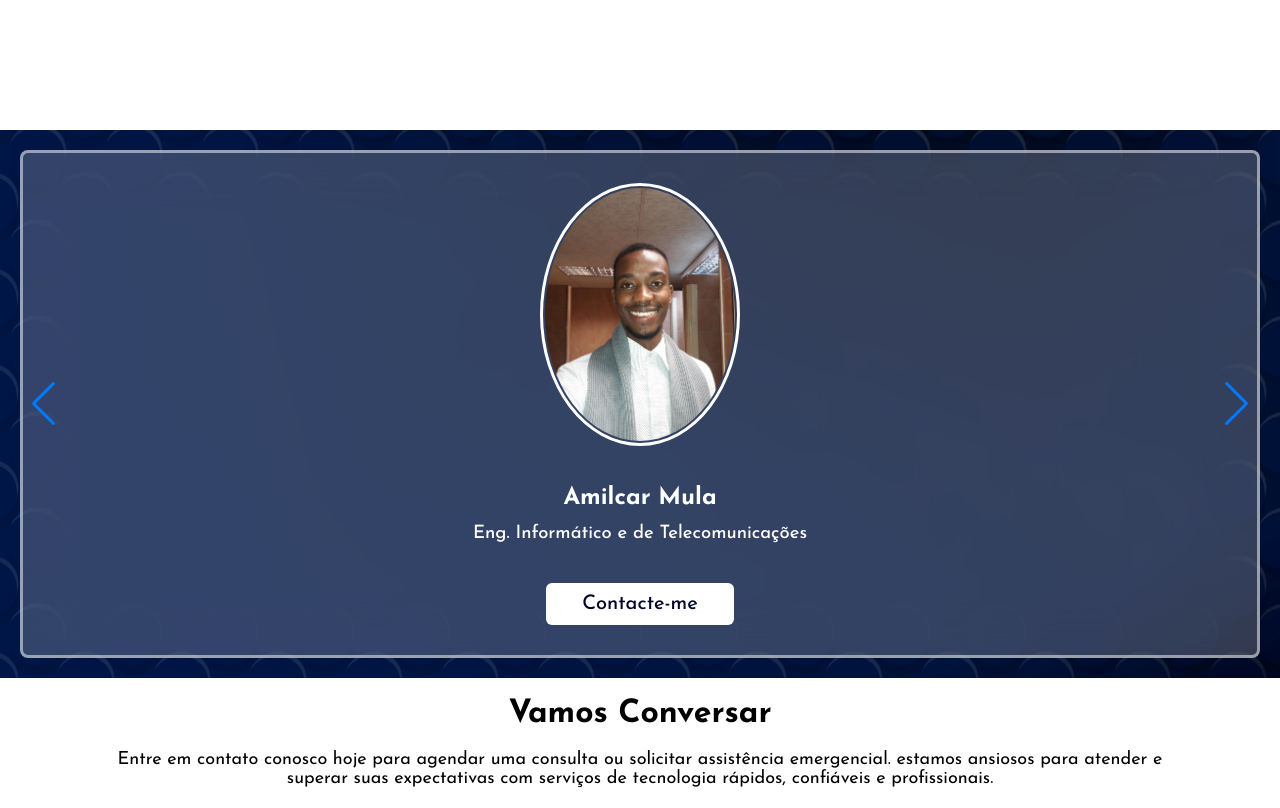
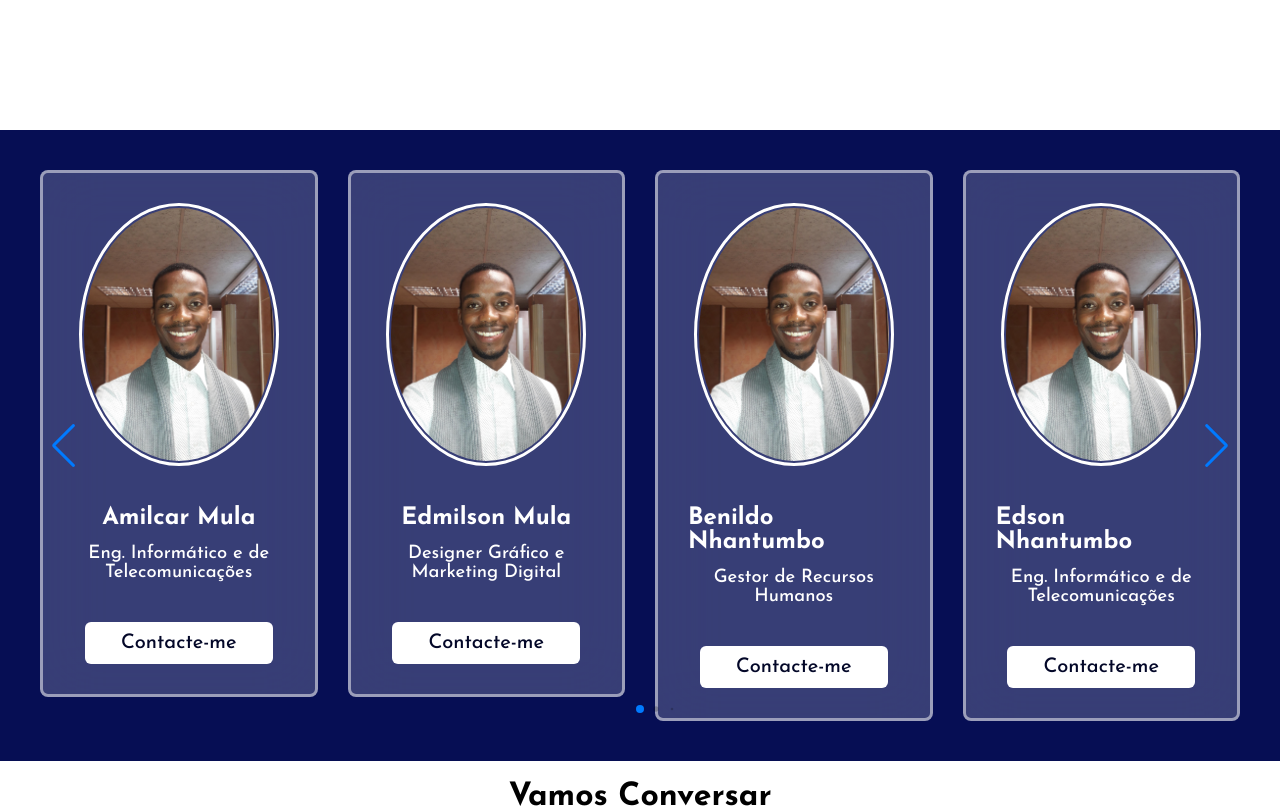
Before and after one commit to Amilcarmhula/jm-tecnologias, a React (Create React App) app: page / in a window 1280 px wide. Shown: the part 720-1528 px from the top of the page. Built offline with nearby package versions, Linux system fonts and the light colour scheme.

Commit message:
Actualizacao da componente equipe

```diff
--- a/package.json
+++ b/package.json
@@ -14,6 +14,8 @@
     "react-hook-form": "^7.53.2",
     "react-router-dom": "^7.0.1",
     "react-scripts": "5.0.1",
+    "react-slick": "^0.30.3",
+    "slick-carousel": "^1.8.1",
     "swiper": "^11.1.15",
     "twilio": "^5.3.7",
     "web-vitals": "^2.1.4"
--- a/public/index.html
+++ b/public/index.html
@@ -11,6 +11,7 @@
   <link
     href="https://fonts.googleapis.com/css2?family=Josefin+Sans:ital,wght@0,100..700;1,100..700&family=Roboto:ital,wght@0,100;0,300;0,400;0,500;0,700;0,900;1,100;1,300;1,400;1,500;1,700;1,900&display=swap"
     rel="stylesheet">
+
   <link rel="icon" href="%PUBLIC_URL%/favicon.ico" />
   <meta name="viewport" content="width=device-width, initial-scale=1" />
   <meta name="theme-color" content="#000000" />
@@ -46,6 +47,7 @@
       To begin the development, run `npm start` or `yarn start`.
       To create a production bundle, use `npm run build` or `yarn build`.
     -->
+
 </body>
 
 </html>
--- a/src/App.js
+++ b/src/App.js
@@ -10,6 +10,7 @@ function App() {
   return (
     <>
       <Navbar />
+
       <div>
         <Routes>
           <Route path="/" element={<HomePage/>}/>
--- a/src/components/equipe/Equipe.js
+++ b/src/components/equipe/Equipe.js
@@ -1,100 +1,94 @@
-import './equipeStyles.css'
-import Swiper from 'swiper';
-import { Navigation, Pagination } from 'swiper/modules';
-// import Swiper and modules styles
+import './equipeStyles.css';
+import { Swiper, SwiperSlide } from 'swiper/react';
+import { Navigation, Pagination } from 'swiper/modules'; // Import corrigido
 import 'swiper/css';
 import 'swiper/css/navigation';
 import 'swiper/css/pagination';
-import me from '../../assets/1.jpg'
+import me from '../../assets/1.jpg';
 
 function EquipePage() {
+    return (
+        <>
+            <div className='container'>
+                <div className="card-list swiper-wrapper">
 
-    const swiper = new Swiper('.swiper', {
-        modules: [Navigation, Pagination],
-        loop: true,
-        grabCursor: true,
-        spaceBetween: 30,
-        // If we need pagination
-        pagination: {
-            el: '.swiper-pagination',
-            clickable:true,
-            dynamicBullets:true,
-        },
-        // Navigation arrows
-        navigation: {
-            nextEl: '.swiper-button-next',
-            prevEl: '.swiper-button-prev',
-        },
-        breakpoints: {
-            0: {
-                slidesPerView: 1
-            },
-            768: {
-                slidesPerView: 3
-            },
-            1024: {
-                slidesPerView: 4
-            }
-        }
-    });
+                    <Swiper
+                        modules={[Navigation, Pagination]}
+                        loop={true}
+                        grabCursor={true}
+                        spaceBetween={30}
+                        pagination={{
+                            clickable: true,
+                            dynamicBullets: true,
+                        }}
+                        navigation={true}
+                        breakpoints={{
+                            0: { slidesPerView: 1 },
+                            768: { slidesPerView: 3 },
+                            1024: { slidesPerView: 4 },
+                        }}
+                    >
 
 
-    return (
-        <>
-            <div className='container' onLoad={()=>swiper}>
-                <div className='swiper'>
-                        <div className="card-list swiper-wrapper">
-
-                            <div className="card-item swiper-slide">
+                        <SwiperSlide>
+                            <div className="card-item">
                                 <img src={me} alt="User Image" className='user-image' />
                                 <h2 className='user-name'>Amilcar Mula</h2>
                                 <p className='user-profession'>Eng. Informático e de Telecomunicações</p>
                                 <button className='message-button'>Contacte-me</button>
                             </div>
+                        </SwiperSlide>
 
-                            <div className="card-item swiper-slide">
+                        <SwiperSlide>
+                            <div className="card-item">
                                 <img src={me} alt="User Image" className='user-image' />
                                 <h2 className='user-name'>Edmilson Mula</h2>
                                 <p className='user-profession'>Designer Gráfico e Marketing Digital</p>
                                 <button className='message-button'>Contacte-me</button>
                             </div>
+                        </SwiperSlide>
 
-                            <div className="card-item swiper-slide">
+                        <SwiperSlide>
+                            <div className="card-item">
                                 <img src={me} alt="User Image" className='user-image' />
                                 <h2 className='user-name'>Benildo Nhantumbo</h2>
                                 <p className='user-profession'>Gestor de Recursos Humanos</p>
                                 <button className='message-button'>Contacte-me</button>
                             </div>
+                        </SwiperSlide>
 
-                            <div className="card-item swiper-slide">
+                        <SwiperSlide>
+                            <div className="card-item">
                                 <img src={me} alt="User Image" className='user-image' />
                                 <h2 className='user-name'>Edson Nhantumbo</h2>
                                 <p className='user-profession'>Eng. Informático e de Telecomunicações</p>
                                 <button className='message-button'>Contacte-me</button>
                             </div>
+                        </SwiperSlide>
 
-                            <div className="card-item swiper-slide">
+                        <SwiperSlide>
+                            <div className="card-item">
                                 <img src={me} alt="User Image" className='user-image' />
                                 <h2 className='user-name'>Eurix Macamo</h2>
                                 <p className='user-profession'>Eng. de Tecnologias de Informação, Comunicação e Gestão</p>
                                 <button className='message-button'>Contacte-me</button>
                             </div>
+                        </SwiperSlide>
 
-                            <div className="card-item swiper-slide">
+                        <SwiperSlide>
+                            <div className="card-item">
                                 <img src={me} alt="User Image" className='user-image' />
                                 <h2 className='user-name'>Amilcar Mula, Jr.</h2>
                                 <p className='user-profession'>Eng. Informático e de Telecomunicações</p>
                                 <button className='message-button'>Contacte-me</button>
                             </div>
-                        </div>
-                    <div class="swiper-pagination"></div>
-                    <div class="swiper-button-prev"></div>
-                    <div class="swiper-button-next"></div>
+                        </SwiperSlide>
+
+                    </Swiper>
                 </div>
             </div>
         </>
-    )
-
+    );
 }
 
-export default EquipePage
+export default EquipePage;
--- a/src/components/equipe/equipeStyles.css
+++ b/src/components/equipe/equipeStyles.css
@@ -4,13 +4,13 @@
     box-sizing: border-box;
 }
 .container{
-    display: flex;
+    /* display: flex; */
     align-items: center;
     justify-content: center;
-    /* min-height: 100vh;3 */
-    padding: 20px;
-    /* background: #060e54; */
-    background: url('../../assets/team-cover3.jpg')  center;
+    /* min-height: 100vh; */
+    padding: 40px;
+    background: #060e54;
+    /* background: url('../../assets/team-cover3.jpg') no-repeat center; */
     /* background:  rgb(68, 68, 205); */
 }
 
```
Also changed, not shown: src/components/swiperjs.js (added, +66 -0 lines), 1 other file (tests, documents, lock files or other folders).
